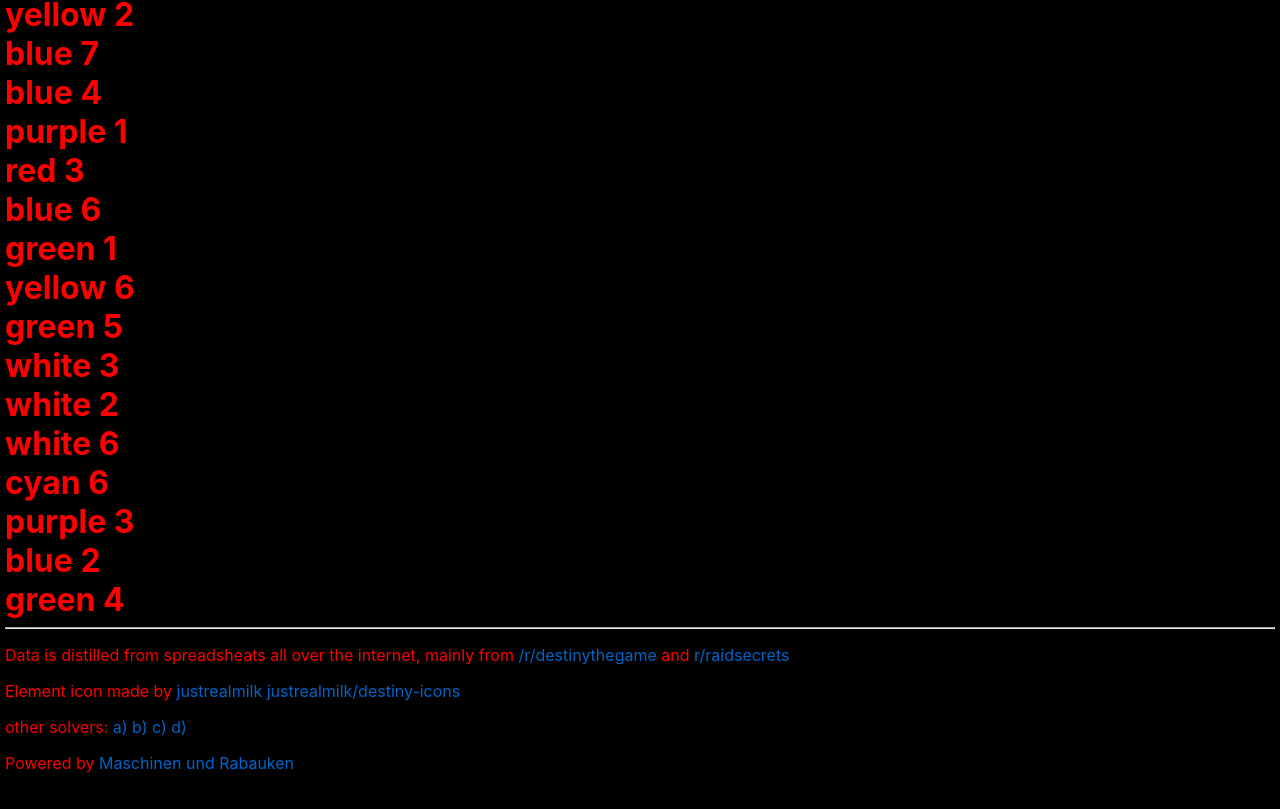
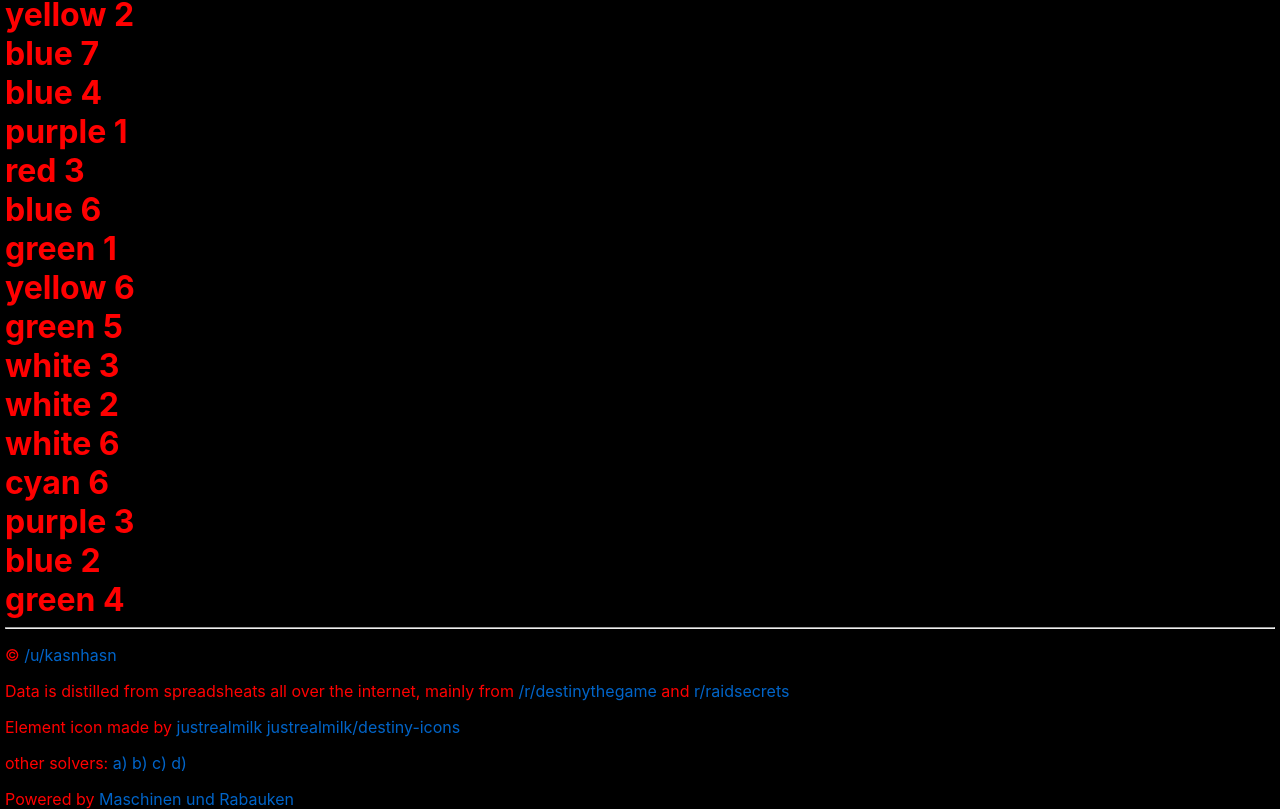
Before and after one commit to kasn/zero-hour, a Svelte app: page / in a window 1280 px wide. Shown: the part 2714-3523 px from the top of the page. Before the commit the page ends 3487 px from the top, so only its background shows below. Built offline with nearby package versions, Linux system fonts and the light colour scheme.

Commit message:
ok, I have ego

```diff
--- a/src/App.svelte
+++ b/src/App.svelte
@@ -307,6 +307,9 @@
   <hr />
   <footer>
     <p>
+      &copy; <a href="https://www.reddit.com/user/kasnhasn/" target="_blank">/u/kasnhasn</a>
+    </p>
+    <p>
       Data is distilled from spreadsheats all over the internet, mainly from
       <a href="https://www.reddit.com/r/destinythegame" target="_blank">
         /r/destinythegame
```
